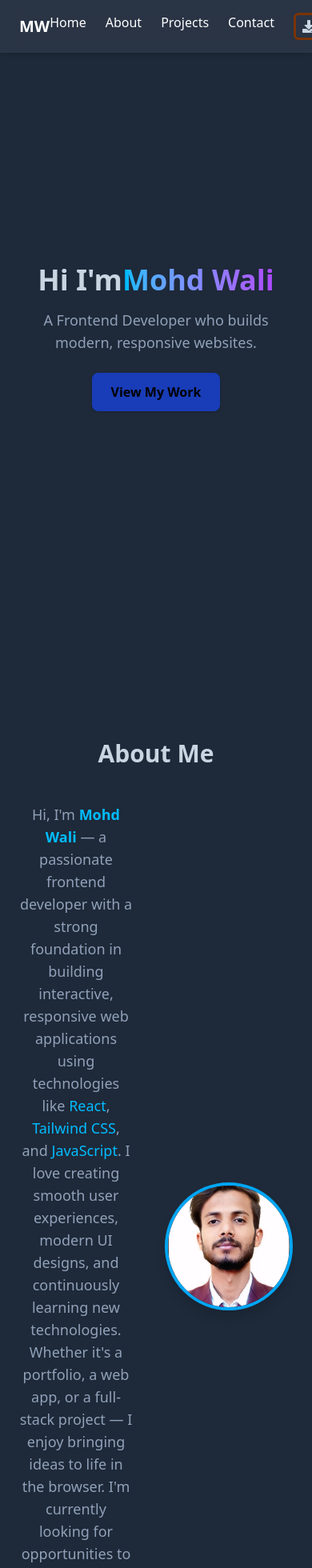
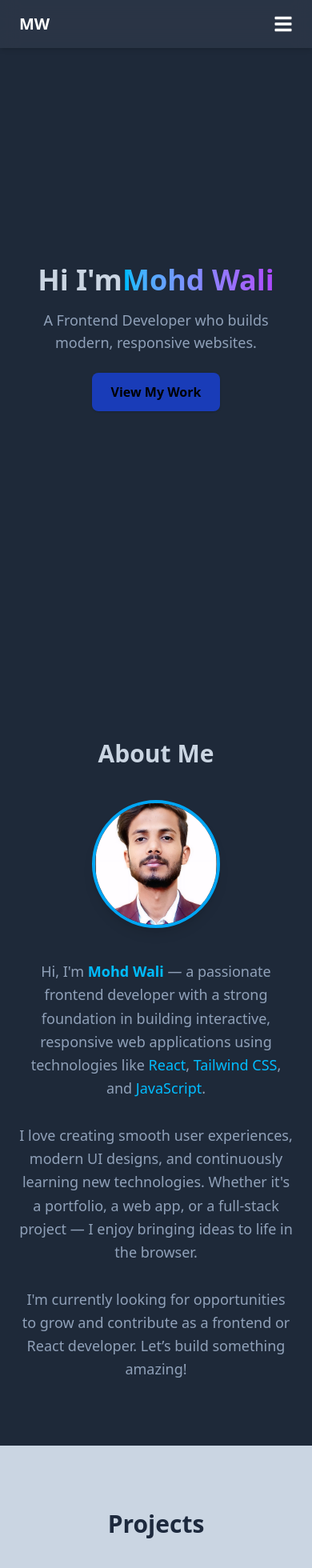
Before and after one commit to mdwali17/Portfolio, a React (Vite) app: page / in a window 390 px wide. Shown: the top 1960 px of the page at 80% size. Built offline with nearby package versions, Linux system fonts and the light colour scheme; the HTML template or start-up script is replaced by a standard one.

Commit message:
responsive

```diff
--- a/src/components/About.jsx
+++ b/src/components/About.jsx
@@ -1,39 +1,56 @@
 import { motion } from 'framer-motion';
 import React from 'react';
+
 function About() {
   return (
-    <section id="about" className="py-20  px-6 max-w-6xl mx-auto">
+    <section id="about" className="py-20 px-6 max-w-6xl mx-auto">
+      {/* Section Heading */}
       <motion.h2
-        className="text-3xl font-bold mb-6 text-center text-slate-300"
+        className="text-3xl font-bold mb-10 text-center text-slate-300"
         initial={{ opacity: 0, y: 20 }}
         whileInView={{ opacity: 1, y: 0 }}
         transition={{ duration: 0.6 }}
       >
         About Me
       </motion.h2>
-      <div className='flex justify-between items-center gap-10'>
-      <motion.p
-        className="text-slate-400 text-lg text-center"
-        initial={{ opacity: 0 ,y:20 }}
-        whileInView={{ opacity: 1 }}
-        transition={{ delay: 1, duration: 0.6 }}
-      >
-        Hi, I'm <span className="text-sky-400 font-semibold">Mohd Wali</span> — a passionate frontend developer with a strong foundation in building interactive, responsive web applications using technologies like
-        <span className="text-sky-400"> React</span>, <span className="text-sky-400">Tailwind CSS</span>, and
-        <span className="text-sky-400"> JavaScript</span>.
-        I love creating smooth user experiences, modern UI designs, and continuously learning new technologies. Whether it's a portfolio, a web app, or a full-stack project — I enjoy bringing ideas to life in the browser.
-        I'm currently looking for opportunities to grow and contribute as a frontend or React developer. Let’s build something amazing!
-      </motion.p>
+
+      {/* Flex container with responsive direction */}
+      <div className="flex flex-col-reverse md:flex-row items-center gap-10">
+
+        {/* Text */}
+        <motion.p
+          className="text-slate-400 text-lg text-center md:text-left leading-relaxed"
+          initial={{ opacity: 0, y: 20 }}
+          whileInView={{ opacity: 1, y: 0 }}
+          transition={{ delay: 0.3, duration: 0.6 }}
+        >
+          Hi, I'm <span className="text-sky-400 font-semibold">Mohd Wali</span> —
+          a passionate frontend developer with a strong foundation in building interactive,
+          responsive web applications using technologies like
+          <span className="text-sky-400"> React</span>,
+          <span className="text-sky-400"> Tailwind CSS</span>, and
+          <span className="text-sky-400"> JavaScript</span>.
+          <br /><br />
+          I love creating smooth user experiences, modern UI designs,
+          and continuously learning new technologies. Whether it's a portfolio,
+          a web app, or a full-stack project — I enjoy bringing ideas to life in the browser.
+          <br /><br />
+          I'm currently looking for opportunities to grow and contribute as a frontend or React developer.
+          Let’s build something amazing!
+        </motion.p>
+
+        {/* Image */}
         <motion.img
-        src="/MohdWali.jpg" alt=""
-        initial={{ opacity: 0, scale: 1 }}
-        whileInView={{ opacity: 1 }}
-        // animate={{ opacity: 1, scale: 1 }}
-        transition={{ delay:1,duration: 0.6, ease: "easeOut" }}
-        className="w-40 h-40 md:w-40 md:h-40 lg:w-48 lg:h-48 rounded-full object-cover border-4 border-sky-500 shadow-lg flex-shrink-0"
+          src="/MohdWali.jpg"
+          alt="Mohd Wali"
+          initial={{ opacity: 0, scale: 0.9 }}
+          whileInView={{ opacity: 1, scale: 1 }}
+          transition={{ delay: 0.5, duration: 0.6, ease: "easeOut" }}
+          className="w-40 h-40 md:w-48 md:h-48 lg:w-56 lg:h-56 rounded-full object-cover border-4 border-sky-500 shadow-lg flex-shrink-0"
         />
       </div>
     </section>
   );
 }
+
 export default About;
--- a/src/components/Navbar.jsx
+++ b/src/components/Navbar.jsx
@@ -1,23 +1,64 @@
-import React from 'react'
-import {FaDownload} from 'react-icons/fa';
+import React, { useState } from "react";
+import { FaDownload, FaBars, FaTimes } from "react-icons/fa";
+
 function Navbar() {
+  const [isOpen, setIsOpen] = useState(false);
+
   return (
-    <nav className="fixed top-0 w-full bg-gray-700/50 backdrop-blur-md text-white flex items-center justify-between px-6 py-4 shadow-md z-50">
-      <div className="logo text-xl font-bold">MW</div>
-      <ul className="flex space-x-6">
+    <nav className="fixed top-0 w-full bg-gray-700/50 backdrop-blur-md text-white shadow-md z-50">
+      <div className="flex items-center justify-between px-6 py-4">
+        {/* Logo */}
+        <div className="text-xl font-bold">MW</div>
+
+        {/* Desktop Menu */}
+        <ul className="hidden md:flex space-x-6">
           <li><a href="/" className="hover:text-sky-400">Home</a></li>
           <li><a href="#about" className="hover:text-sky-400">About</a></li>
           <li><a href="#projects" className="hover:text-sky-400">Projects</a></li>
           <li><a href="#contact" className="hover:text-sky-400">Contact</a></li>
-        <li><a href="/MohdWali_resume.pdf" download className="inline-flex items-center gap-2 px-2 py-0.5 border-3 border-amber-900 text-slate-300 rounded-md font-semibold hover:bg-amber-900  hover:text-white transition duration-300"
+          <li>
+            <a
+              href="/MohdWali_resume.pdf"
+              download
+              className="inline-flex items-center gap-2 px-2 py-1 border border-amber-900 text-slate-300 rounded-md font-semibold hover:bg-amber-900 hover:text-white transition duration-300"
             >
-          <FaDownload/>
+              <FaDownload />
               Resume
             </a>
           </li>
         </ul>
+
+        {/* Mobile Hamburger Button */}
+        <button
+          className="md:hidden text-2xl"
+          onClick={() => setIsOpen(!isOpen)}
+        >
+          {isOpen ? <FaTimes /> : <FaBars />}
+        </button>
+      </div>
+
+      {/* Mobile Menu */}
+      {isOpen && (
+        <ul className="flex flex-col items-center bg-gray-800/90 md:hidden space-y-4 py-6">
+          <li><a href="/" className="hover:text-sky-400" onClick={() => setIsOpen(false)}>Home</a></li>
+          <li><a href="#about" className="hover:text-sky-400" onClick={() => setIsOpen(false)}>About</a></li>
+          <li><a href="#projects" className="hover:text-sky-400" onClick={() => setIsOpen(false)}>Projects</a></li>
+          <li><a href="#contact" className="hover:text-sky-400" onClick={() => setIsOpen(false)}>Contact</a></li>
+          <li>
+            <a
+              href="/MohdWali_resume.pdf"
+              download
+              className="inline-flex items-center gap-2 px-3 py-1 border border-amber-900 text-slate-300 rounded-md font-semibold hover:bg-amber-900 hover:text-white transition duration-300"
+              onClick={() => setIsOpen(false)}
+            >
+              <FaDownload />
+              Resume
+            </a>
+          </li>
+        </ul>
+      )}
     </nav>
-  )
+  );
 }
 
-export default Navbar
+export default Navbar;
```
Lines whose indentation alone changed are shown as unchanged.
